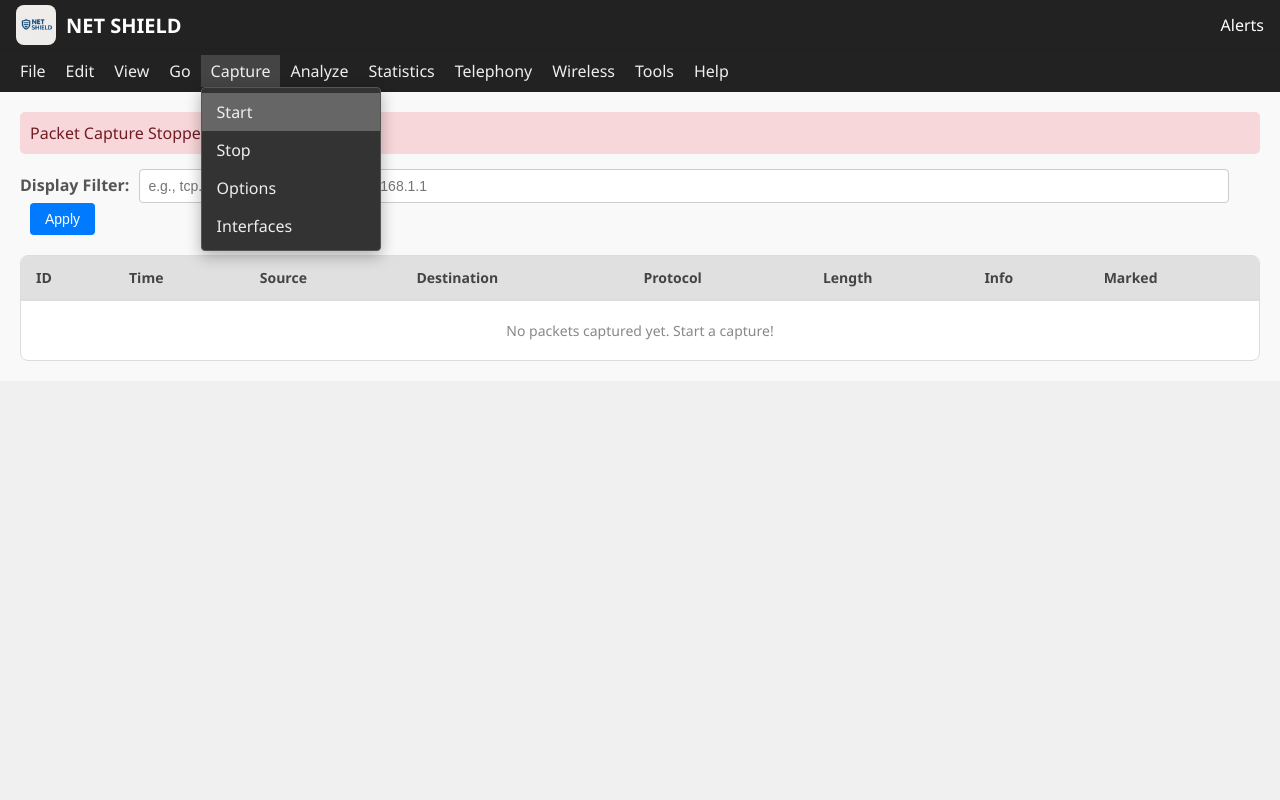
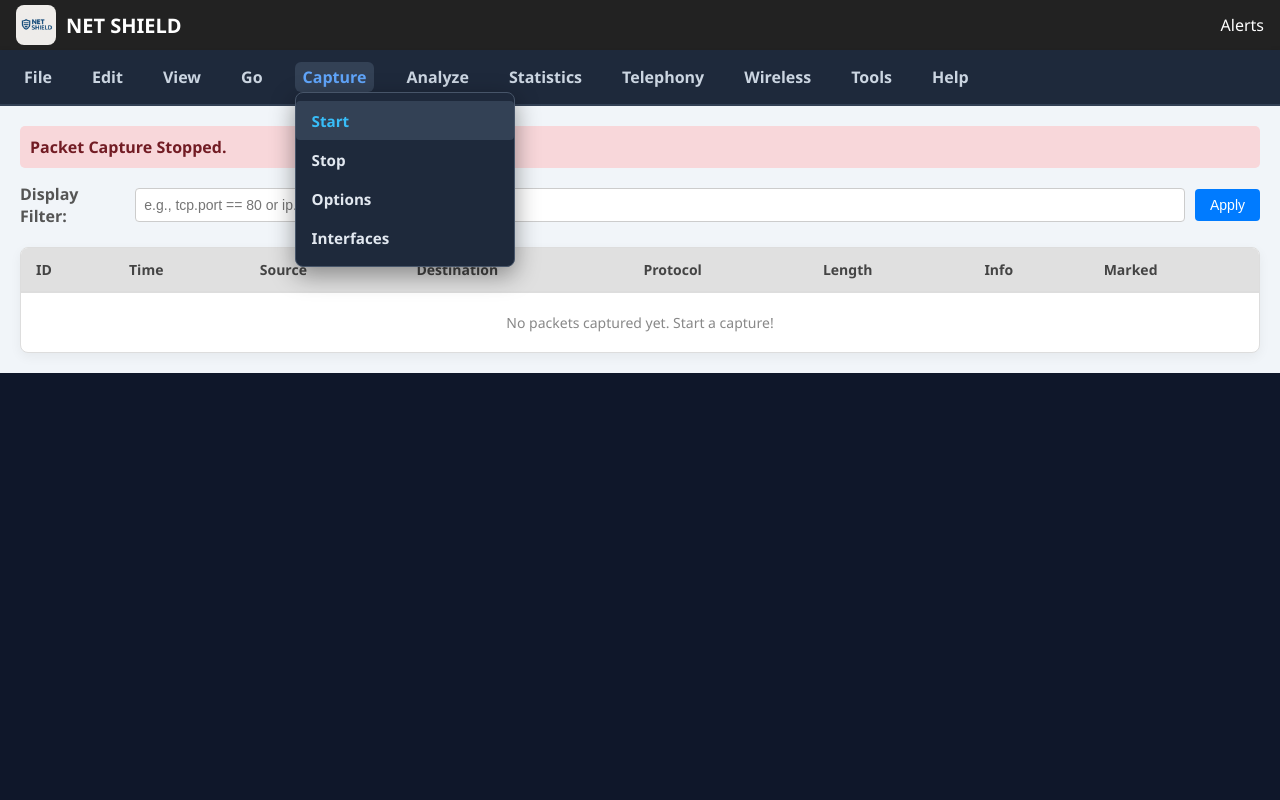
Before and after one commit to ghavate-n11/Net-shield, a React (Vite) app: page /firewall-rules in a window 1280 px wide. Both pictures are taken after a click on the element "Capture". Shown: the top 800 px of the page. Built offline with nearby package versions, Linux system fonts and the light colour scheme.

Commit message:
Added successfully

```diff
--- a/src/components/MenuBar.jsx
+++ b/src/components/MenuBar.jsx
@@ -344,7 +344,7 @@ const MenuBar = () => {
   );
 
   return (
-    <div style={{ fontFamily: 'Segoe UI', backgroundColor: '#f0f0f0', color: '#333', minHeight: '100vh' }}>
+    <div style={styles.menuContainer}>
       {/* Menu Bar */}
       <div
         ref={menuBarRef}
@@ -352,15 +352,7 @@ const MenuBar = () => {
         tabIndex={0}
         role="menubar"
         aria-label="Application menu"
-        style={{
-          userSelect: 'none',
-          backgroundColor: '#222',
-          color: '#eee',
-          display: 'flex',
-          padding: '5px 10px',
-          boxShadow: '0 2px 5px rgba(0,0,0,0.2)',
-          zIndex: 1000,
-        }}
+        style={styles.menuBar}
       >
         {menuStructure.map((menu, idx) => (
           <div
@@ -372,11 +364,8 @@ const MenuBar = () => {
             aria-expanded={openMenuIndex === idx}
             tabIndex={openMenuIndex === idx ? 0 : -1}
             style={{
-              padding: '5px 10px',
-              cursor: 'pointer',
-              backgroundColor: openMenuIndex === idx ? '#444' : 'transparent',
-              position: 'relative',
-              outline: 'none', // Remove default outline
+              ...styles.menuItem,
+              ...(openMenuIndex === idx ? styles.menuItemActive : {}),
             }}
           >
             {menu.label}
@@ -384,20 +373,7 @@ const MenuBar = () => {
               <ul
                 role="menu"
                 aria-label={`${menu.label} submenu`}
-                style={{
-                  listStyle: 'none',
-                  margin: 0,
-                  padding: '5px 0',
-                  position: 'absolute',
-                  top: '100%',
-                  left: 0,
-                  backgroundColor: '#333',
-                  border: '1px solid #555',
-                  minWidth: '180px',
-                  zIndex: 1000,
-                  boxShadow: '0 5px 15px rgba(0,0,0,0.3)',
-                  borderRadius: '4px',
-                }}
+                style={styles.submenu}
               >
                 {menu.submenu.map((item, subIdx) => (
                   <li
@@ -410,12 +386,8 @@ const MenuBar = () => {
                     }}
                     onMouseEnter={() => setFocusedSubIndex(subIdx)}
                     style={{
-                      padding: '8px 15px',
-                      backgroundColor: focusedSubIndex === subIdx ? '#666' : 'transparent',
-                      cursor: 'pointer',
-                      whiteSpace: 'nowrap',
-                      outline: 'none',
-                      transition: 'background-color 0.1s ease',
+                      ...styles.submenuItem,
+                      ...(focusedSubIndex === subIdx ? styles.submenuItemSelected : {}),
                     }}
                   >
                     {item}
@@ -428,15 +400,19 @@ const MenuBar = () => {
       </div>
 
       {/* Main Content Area */}
-      <div style={{ padding: '20px', backgroundColor: '#f9f9f9', flexGrow: 1, overflowY: 'auto' }}>
+      <div style={styles.mainContentArea}>
         {/* Packet Capture Status */}
-        <div style={{ marginBottom: '15px', padding: '10px', backgroundColor: capturing ? '#d4edda' : '#f8d7da', color: capturing ? '#155724' : '#721c24', borderRadius: '5px' }}>
+        <div style={{
+          ...styles.captureStatus,
+          backgroundColor: capturing ? '#d4edda' : '#f8d7da',
+          color: capturing ? '#155724' : '#721c24',
+        }}>
           {capturing ? 'Packet Capture Running...' : 'Packet Capture Stopped.'}
         </div>
 
         {/* Display Filter Input */}
-        <div style={{ marginBottom: '15px' }}>
-          <label htmlFor="display-filter" style={{ marginRight: '10px', fontWeight: 'bold', color: '#555' }}>
+        <div style={styles.filterInputContainer}>
+          <label htmlFor="display-filter" style={styles.filterLabel}>
             Display Filter:
           </label>
           <input
@@ -445,26 +421,11 @@ const MenuBar = () => {
             value={displayFilter}
             onChange={(e) => setDisplayFilter(e.target.value)}
             placeholder="e.g., tcp.port == 80 or ip.addr == 192.168.1.1"
-            style={{
-              width: 'calc(100% - 150px)',
-              padding: '8px',
-              border: '1px solid #ccc',
-              borderRadius: '4px',
-              fontSize: '14px',
-            }}
+            style={styles.filterInputField}
           />
           <button
             onClick={() => alert(`Applying filter: ${displayFilter}`)}
-            style={{
-              marginLeft: '10px',
-              padding: '8px 15px',
-              backgroundColor: '#007bff',
-              color: 'white',
-              border: 'none',
-              borderRadius: '4px',
-              cursor: 'pointer',
-              fontSize: '14px',
-            }}
+            style={styles.applyFilterButton}
           >
             Apply
           </button>
@@ -473,25 +434,21 @@ const MenuBar = () => {
         {/* Captured Packets Display */}
         <div
           style={{
-            marginTop: '20px',
-            border: '1px solid #ddd',
-            borderRadius: '8px',
-            overflowX: 'auto',
-            backgroundColor: '#fff',
+            ...styles.packetDisplayTableContainer,
             fontSize: `${14 * zoomLevel}px`, // Apply zoom level
           }}
         >
-          <table style={{ width: '100%', borderCollapse: 'collapse' }}>
-            <thead style={{ backgroundColor: '#e0e0e0', position: 'sticky', top: 0 }}>
+          <table style={styles.packetTable}>
+            <thead style={styles.packetTableHeader}>
               <tr>
-                <th style={tableHeaderStyle}>ID</th>
-                <th style={tableHeaderStyle}>Time</th>
-                <th style={tableHeaderStyle}>Source</th>
-                <th style={tableHeaderStyle}>Destination</th>
-                <th style={tableHeaderStyle}>Protocol</th>
-                <th style={tableHeaderStyle}>Length</th>
-                <th style={tableHeaderStyle}>Info</th>
-                <th style={tableHeaderStyle}>Marked</th>
+                <th style={styles.tableHeaderCell}>ID</th>
+                <th style={styles.tableHeaderCell}>Time</th>
+                <th style={styles.tableHeaderCell}>Source</th>
+                <th style={styles.tableHeaderCell}>Destination</th>
+                <th style={styles.tableHeaderCell}>Protocol</th>
+                <th style={styles.tableHeaderCell}>Length</th>
+                <th style={styles.tableHeaderCell}>Info</th>
+                <th style={styles.tableHeaderCell}>Marked</th>
               </tr>
             </thead>
             <tbody>
@@ -500,23 +457,23 @@ const MenuBar = () => {
                   <tr
                     key={packet.id}
                     style={{
-                      borderBottom: '1px solid #eee',
+                      ...styles.tableRow,
                       backgroundColor: packet.marked ? '#fffacd' : 'transparent', // Light yellow for marked packets
                     }}
                   >
-                    <td style={tableCellStyle}>{packet.id}</td>
-                    <td style={tableCellStyle}>{packet.time}</td>
-                    <td style={tableCellStyle}>{packet.source}</td>
-                    <td style={tableCellStyle}>{packet.destination}</td>
-                    <td style={tableCellStyle}>{packet.protocol}</td>
-                    <td style={tableCellStyle}>{packet.length}</td>
-                    <td style={tableCellStyle}>{packet.info}</td>
-                    <td style={tableCellStyle}>{packet.marked ? '✅' : '❌'}</td>
+                    <td style={styles.tableCell}>{packet.id}</td>
+                    <td style={styles.tableCell}>{packet.time}</td>
+                    <td style={styles.tableCell}>{packet.source}</td>
+                    <td style={styles.tableCell}>{packet.destination}</td>
+                    <td style={styles.tableCell}>{packet.protocol}</td>
+                    <td style={styles.tableCell}>{packet.length}</td>
+                    <td style={styles.tableCell}>{packet.info}</td>
+                    <td style={styles.tableCell}>{packet.marked ? '✅' : '❌'}</td>
                   </tr>
                 ))
               ) : (
                 <tr>
-                  <td colSpan="8" style={{ textAlign: 'center', padding: '20px', color: '#888' }}>
+                  <td colSpan="8" style={styles.noPacketsMessage}>
                     {capturing ? 'Capturing packets...' : 'No packets captured yet. Start a capture!'}
                   </td>
                 </tr>
@@ -547,97 +504,67 @@ const MenuBar = () => {
           role="dialog"
           aria-modal="true"
           aria-labelledby="about-title"
-          style={{
-            position: 'fixed',
-            top: 0,
-            left: 0,
-            right: 0,
-            bottom: 0,
-            backgroundColor: 'rgba(0, 0, 0, 0.6)',
-            display: 'flex',
-            alignItems: 'center',
-            justifyContent: 'center',
-            zIndex: 2000,
-            padding: '20px',
-          }}
+          style={styles.aboutDialogOverlay}
           onClick={() => setShowAbout(false)}
         >
           <div
             onClick={(e) => e.stopPropagation()}
-            style={{
-              backgroundColor: '#fff',
-              color: '#000',
-              padding: '25px',
-              borderRadius: '12px',
-              maxWidth: '600px',
-              width: '100%',
-              textAlign: 'center',
-              boxShadow: '0 8px 20px rgba(0,0,0,0.3)',
-              overflowY: 'auto',
-              maxHeight: '90vh',
-            }}
+            style={styles.aboutDialogContent}
           >
             {/* Project Logo */}
             <img
               src="src/assets/Logo.png"
               alt="NetShield Logo"
-              style={{ width: '100px', marginBottom: '10px', borderRadius: '8px' }}
+              style={styles.aboutDialogLogo}
             />
 
-            <h2 id="about-title" style={{ color: '#222', marginBottom: '15px' }}>About Net Shield</h2>
-            <p style={{ margin: '8px 0' }}><strong>Version:</strong> Net Shield v1.0.0</p>
-            <p style={{ margin: '8px 0' }}><strong>Domain:</strong> Cybersecurity / Network Security</p>
+            <h2 id="about-title" style={styles.aboutDialogTitle}>About Net Shield</h2>
+            <p style={styles.aboutDialogText}><strong>Version:</strong> Net Shield v1.0.0</p>
+            <p style={styles.aboutDialogText}><strong>Domain:</strong> Cybersecurity / Network Security</p>
 
-            <p style={{ margin: '15px 0', lineHeight: '1.6' }}>
+            <p style={styles.aboutDialogLongText}>
               <strong>Developed By:</strong> Nilesh B. Ghavate (MCA Final Year, SVERI's COE, Pandharpur [PAH Solapur University, Solapur])
             </p>
 
-            <p style={{ margin: '15px 0', lineHeight: '1.6' }}>
+            <p style={styles.aboutDialogLongText}>
               <strong>Project Purpose:</strong> Net Shield is a web-based network packet capturing tool designed to help users monitor and analyze network traffic for troubleshooting and security auditing.
               It is useful for identifying suspicious activity, diagnosing network issues, ensuring compliance with security policies, and gaining insights into network performance.
             </p>
-            <p style={{ margin: '15px 0', fontWeight: 'bold' }}>Key Features:</p>
-            <ul style={{ textAlign: 'left', margin: '0 auto 20px', maxWidth: '90%', listStyleType: 'disc', paddingLeft: '20px' }}>
-              <li style={{ marginBottom: '5px' }}>Capture and display real-time network packets (simulated).</li>
-              <li style={{ marginBottom: '5px' }}>Start and stop capturing sessions easily.</li>
-              <li style={{ marginBottom: '5px' }}>Save captured data for offline analysis.</li>
-              <li style={{ marginBottom: '5px' }}>User-friendly interface with zoom functionality.</li>
-              <li>Basic packet filtering capabilities.</li>
+            <p style={styles.aboutDialogBoldText}>Key Features:</p>
+            <ul style={styles.aboutDialogList}>
+              <li style={styles.aboutDialogListItem}>Capture and display real-time network packets (simulated).</li>
+              <li style={styles.aboutDialogListItem}>Start and stop capturing sessions easily.</li>
+              <li style={styles.aboutDialogListItem}>Save captured data for offline analysis.</li>
+              <li style={styles.aboutDialogListItem}>User-friendly interface with zoom functionality.</li>
+              <li style={styles.aboutDialogListItem}>Basic packet filtering capabilities.</li>
             </ul>
 
-            <p style={{ margin: '15px 0', fontWeight: 'bold' }}>Technologies Used:</p>
-            <ul style={{ textAlign: 'left', margin: '0 auto 20px', maxWidth: '90%', listStyleType: 'disc', paddingLeft: '20px' }}>
-              <li style={{ marginBottom: '5px' }}>React.js for frontend UI development.</li>
-              <li style={{ marginBottom: '5px' }}>Spring Boot for backend APIs (planned integration).</li>
-              <li style={{ marginBottom: '5px' }}>MySQL for database management (planned integration).</li>
-              <li style={{ marginBottom: '5px' }}>Nmap tool for packet capture (planned integration).</li>
-              <li>Inspired by Wireshark.</li>
+            <p style={styles.aboutDialogBoldText}>Technologies Used:</p>
+            <ul style={styles.aboutDialogList}>
+              <li style={styles.aboutDialogListItem}>React.js for frontend UI development.</li>
+              <li style={styles.aboutDialogListItem}>Spring Boot for backend APIs (planned integration).</li>
+              <li style={styles.aboutDialogListItem}>MySQL for database management (planned integration).</li>
+              <li style={styles.aboutDialogListItem}>Nmap tool for packet capture (planned integration).</li>
+              <li style={styles.aboutDialogListItem}>Inspired by Wireshark.</li>
             </ul>
 
             {/* Developer Photo */}
             <img
               src="src/assets/images/Screenshot 2025-05-10 181434.png"
               alt="Developer"
-              style={{
-                width: '90px',
-                height: '90px',
-                borderRadius: '50%',
-                marginBottom: '10px',
-                objectFit: 'cover',
-                border: '2px solid #222',
-              }}
+              style={styles.developerPhoto}
             />
 
             {/* Name & Role */}
-            <div style={{ marginBottom: '15px' }}>
-              <h3 style={{ margin: '5px 0', color: '#333' }}>Nilesh Ghavate</h3>
-              <p style={{ margin: 0, fontWeight: '500', color: '#555' }}>
+            <div style={styles.developerInfo}>
+              <h3 style={styles.developerName}>Nilesh Ghavate</h3>
+              <p style={styles.developerRole}>
                 Java Full Stack Developer Intern
               </p>
             </div>
 
             {/* Social Links */}
-            <div style={{ display: 'flex', justifyContent: 'center', gap: '15px', marginTop: '10px' }}>
+            <div style={styles.socialLinksContainer}>
               {/* GitHub Image Link */}
               <a
                 href="https://github.com/ghavate-n11"
@@ -648,7 +575,7 @@ const MenuBar = () => {
                 <img
                   src="src/assets/images/github.png"
                   alt="GitHub"
-                  style={{ width: '28px', height: '28px' }}
+                  style={styles.socialIcon}
                 />
               </a>
 
@@ -662,7 +589,7 @@ const MenuBar = () => {
                 <img
                   src="src/assets/images/linkedin.png"
                   alt="LinkedIn"
-                  style={{ width: '28px', height: '28px' }}
+                  style={styles.socialIcon}
                 />
               </a>
 
@@ -676,7 +603,7 @@ const MenuBar = () => {
                 <img
                   src="src/assets/images/HackerRank_Icon-1000px.png"
                   alt="HackerRank"
-                  style={{ width: '28px', height: '28px' }}
+                  style={styles.socialIcon}
                 />
               </a>
             </div>
@@ -684,17 +611,7 @@ const MenuBar = () => {
             {/* Close Button */}
             <button
               onClick={() => setShowAbout(false)}
-              style={{
-                marginTop: '25px',
-                padding: '10px 20px',
-                backgroundColor: '#222',
-                color: '#fff',
-                border: 'none',
-                borderRadius: '6px',
-                cursor: 'pointer',
-                fontSize: '16px',
-                transition: 'background-color 0.2s ease',
-              }}
+              style={styles.closeButton}
             >
               Close
             </button>
@@ -705,18 +622,241 @@ const MenuBar = () => {
   );
 };
 
-// Styles for the table cells
-const tableHeaderStyle = {
+// Consolidated Styles Object
+const styles = {
+  menuContainer: {
+    position: 'relative',
+    width: '100%',
+    backgroundColor: '#0f172a', /* Deep navy */
+    fontFamily: 'Segoe UI, Tahoma, Geneva, Verdana, sans-serif',
+    minHeight: '100vh', // Ensure it takes full viewport height
+    color: '#333', // Default text color for main content
+  },
+  menuBar: {
+    display: 'flex',
+    backgroundColor: '#1e293b', /* Slate blue */
+    padding: '0.75rem 1rem',
+    borderBottom: '2px solid #334155',
+    boxShadow: '0 2px 6px rgba(0, 0, 0, 0.2)',
+    zIndex: 1000,
+  },
+  menuItem: {
+    marginRight: '1.5rem',
+    color: '#cbd5e1', /* Light gray-blue */
+    cursor: 'pointer',
+    fontWeight: 600,
+    fontSize: '1rem',
+    padding: '0.25rem 0.5rem',
+    borderRadius: '6px',
+    transition: 'background-color 0.2s ease, color 0.2s ease',
+    position: 'relative', // For submenu positioning
+    outline: 'none', // Remove default outline
+  },
+  menuItemActive: {
+    backgroundColor: '#334155',
+    color: '#60a5fa', /* Sky blue */
+  },
+  submenu: {
+    listStyle: 'none',
+    margin: 0,
+    padding: '0.5rem 0',
+    position: 'absolute',
+    top: '100%', // Position below the menu item
+    left: 0,
+    backgroundColor: '#1e293b',
+    border: '1px solid #475569',
+    borderRadius: '8px',
+    boxShadow: '0 8px 24px rgba(0, 0, 0, 0.4)',
+    minWidth: '220px',
+    zIndex: 999,
+  },
+  submenuItem: {
+    padding: '0.6rem 1rem',
+    color: '#e2e8f0', /* Light text */
+    cursor: 'pointer',
+    fontSize: '0.95rem',
+    borderRadius: '4px',
+    transition: 'background-color 0.2s ease, color 0.2s ease',
+    whiteSpace: 'nowrap', // Prevent text wrapping
+    outline: 'none', // Remove default outline
+  },
+  submenuItemSelected: {
+    backgroundColor: '#334155',
+    color: '#38bdf8', /* Bright cyan */
+  },
+  mainContentArea: {
+    padding: '20px',
+    backgroundColor: '#f1f5f9', // Lighter background for content
+    flexGrow: 1, // Allow content to expand
+    overflowY: 'auto', // Enable scrolling for content if it overflows
+  },
+  captureStatus: {
+    marginBottom: '15px',
+    padding: '10px',
+    borderRadius: '5px',
+    fontWeight: 'bold',
+  },
+  filterInputContainer: {
+    marginBottom: '15px',
+    display: 'flex',
+    alignItems: 'center',
+  },
+  filterLabel: {
+    marginRight: '10px',
+    fontWeight: 'bold',
+    color: '#555',
+  },
+  filterInputField: {
+    width: 'calc(100% - 150px)',
+    padding: '8px',
+    border: '1px solid #ccc',
+    borderRadius: '4px',
+    fontSize: '14px',
+  },
+  applyFilterButton: {
+    marginLeft: '10px',
+    padding: '8px 15px',
+    backgroundColor: '#007bff',
+    color: 'white',
+    border: 'none',
+    borderRadius: '4px',
+    cursor: 'pointer',
+    fontSize: '14px',
+    transition: 'background-color 0.2s ease',
+  },
+  packetDisplayTableContainer: {
+    marginTop: '20px',
+    border: '1px solid #ddd',
+    borderRadius: '8px',
+    overflowX: 'auto',
+    backgroundColor: '#fff',
+    boxShadow: '0 4px 12px rgba(0, 0, 0, 0.05)',
+  },
+  packetTable: {
+    width: '100%',
+    borderCollapse: 'collapse',
+  },
+  packetTableHeader: {
+    backgroundColor: '#e0e0e0',
+    position: 'sticky',
+    top: 0,
+  },
+  tableHeaderCell: {
     padding: '12px 15px',
     textAlign: 'left',
     borderBottom: '2px solid #ddd',
     fontWeight: 'bold',
     color: '#444',
-};
-
-const tableCellStyle = {
+  },
+  tableRow: {
+    borderBottom: '1px solid #eee',
+    // Background color for marked packets is handled dynamically
+  },
+  tableCell: {
     padding: '10px 15px',
     borderBottom: '1px solid #eee',
+  },
+  noPacketsMessage: {
+    textAlign: 'center',
+    padding: '20px',
+    color: '#888',
+  },
+  aboutDialogOverlay: {
+    position: 'fixed',
+    top: 0,
+    left: 0,
+    right: 0,
+    bottom: 0,
+    backgroundColor: 'rgba(0, 0, 0, 0.6)',
+    display: 'flex',
+    alignItems: 'center',
+    justifyContent: 'center',
+    zIndex: 2000,
+    padding: '20px',
+  },
+  aboutDialogContent: {
+    backgroundColor: '#fff',
+    color: '#000',
+    padding: '25px',
+    borderRadius: '12px',
+    maxWidth: '600px',
+    width: '100%',
+    textAlign: 'center',
+    boxShadow: '0 8px 20px rgba(0,0,0,0.3)',
+    overflowY: 'auto',
+    maxHeight: '90vh',
+  },
+  aboutDialogLogo: {
+    width: '100px',
+    marginBottom: '10px',
+    borderRadius: '8px',
+  },
+  aboutDialogTitle: {
+    color: '#222',
+    marginBottom: '15px',
+  },
+  aboutDialogText: {
+    margin: '8px 0',
+  },
+  aboutDialogLongText: {
+    margin: '15px 0',
+    lineHeight: '1.6',
+  },
+  aboutDialogBoldText: {
+    margin: '15px 0',
+    fontWeight: 'bold',
+  },
+  aboutDialogList: {
+    textAlign: 'left',
+    margin: '0 auto 20px',
+    maxWidth: '90%',
+    listStyleType: 'disc',
+    paddingLeft: '20px',
+  },
+  aboutDialogListItem: {
+    marginBottom: '5px',
+  },
+  developerPhoto: {
+    width: '90px',
+    height: '90px',
+    borderRadius: '50%',
+    marginBottom: '10px',
+    objectFit: 'cover',
+    border: '2px solid #222',
+  },
+  developerInfo: {
+    marginBottom: '15px',
+  },
+  developerName: {
+    margin: '5px 0',
+    color: '#333',
+  },
+  developerRole: {
+    margin: 0,
+    fontWeight: '500',
+    color: '#555',
+  },
+  socialLinksContainer: {
+    display: 'flex',
+    justifyContent: 'center',
+    gap: '15px',
+    marginTop: '10px',
+  },
+  socialIcon: {
+    width: '28px',
+    height: '28px',
+  },
+  closeButton: {
+    marginTop: '25px',
+    padding: '10px 20px',
+    backgroundColor: '#222',
+    color: '#fff',
+    border: 'none',
+    borderRadius: '6px',
+    cursor: 'pointer',
+    fontSize: '16px',
+    transition: 'background-color 0.2s ease',
+  },
 };
 
 export default MenuBar;
```
Lines whose indentation alone changed are shown as unchanged.
